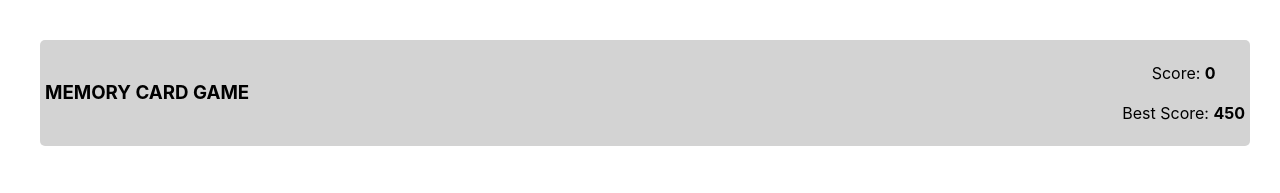
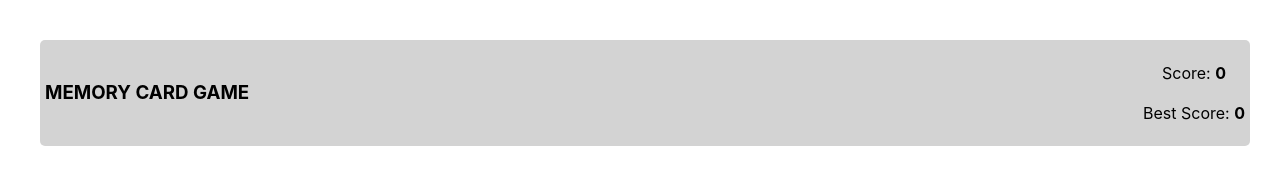
Before and after one commit to AnaliApps/MemoryCard, a React (Vite) app in the folder Memory-app/: page / in a window 1280 px wide. Shown: the top 193 px of the page. Built offline with nearby package versions, Linux system fonts and the light colour scheme; no server answers.

Commit message:
Updating score and best score
-Added a logic to update score of the player and the player's best score.

```diff
--- a/Memory-app/src/App.jsx
+++ b/Memory-app/src/App.jsx
@@ -5,8 +5,9 @@ import Score from './components/Score'
 
 function App() {
     const [records,setRecords] = useState([])
-    const [allImages,setAllImages] = useState([])
-    const [allInfo,setAllInfo] = useState([])
+    const [visited,setVisited] = useState([])
+    const [score,setScore] = useState(0)
+    const [bestScore, setBestScore] = useState(0)
 
     const url2 = ()=>{
       let url3= []
@@ -32,11 +33,33 @@ function App() {
       fetchUrls(urlsToFetch).then((data)=>setRecords([...data]))
       .catch(error=>console.log(error))
     })
-
+    function handleClick(e){
+      let present = visited.filter((item)=>item.id === e)
+    if(present.length>0){
+      setScore((score)=>{
+        setBestScore(score)
+        let updatedScore = score -1
+        console.log(updatedScore)
+        score = 0;
+        updatedScore = score;
+        return updatedScore
+      })
+    }else{
+      setVisited((updatedinfo)=>{
+      let updated = [...updatedinfo,{id:e}]
+      return updated;
+    })
+    setScore((score)=>{
+        let updatedScore = score + 1
+        console.log(updatedScore)
+        return updatedScore
+      })
+    }
+    }
   return (
     <>
-      <Score/>
-      <Card records={records}/>
+      <Score score={score} bestScore={bestScore}/>
+      <Card records={records} handleClick={handleClick}/>
     </>
   )
 }
--- a/Memory-app/src/components/Card.jsx
+++ b/Memory-app/src/components/Card.jsx
@@ -1,10 +1,10 @@
-function Card({records}){
+function Card({records,handleClick}){
     return (
     <>
         {records.map((item,index)=>
               <ul key={index} className="allImageData">
                 <li>
-                  <div className="card">
+                  <div className="card" id={index} onClick={(e)=>handleClick(e.target.id)}>
                     <div className="imageCont">
                         <img src={`https://raw.githubusercontent.com/PokeAPI/sprites/master/sprites/pokemon/back/${index}.png`} alt={`pokemon_${index}`} width='200px' height='200px'/>
                     </div>
--- a/Memory-app/src/components/Score.jsx
+++ b/Memory-app/src/components/Score.jsx
@@ -1,4 +1,4 @@
-function Score(){
+function Score({score,bestScore}){
     return (
 
         <header className="header_container">
@@ -6,8 +6,8 @@ function Score(){
                 <h3>MEMORY CARD GAME</h3>
             </div>
             <div>
-                <p>Score: <b>0</b></p>
-                <p>Best Score: <b>450</b></p>
+                <p>Score: <b>{score}</b></p>
+                <p>Best Score: <b>{bestScore}</b></p>
             </div>
         </header>
         )
```
